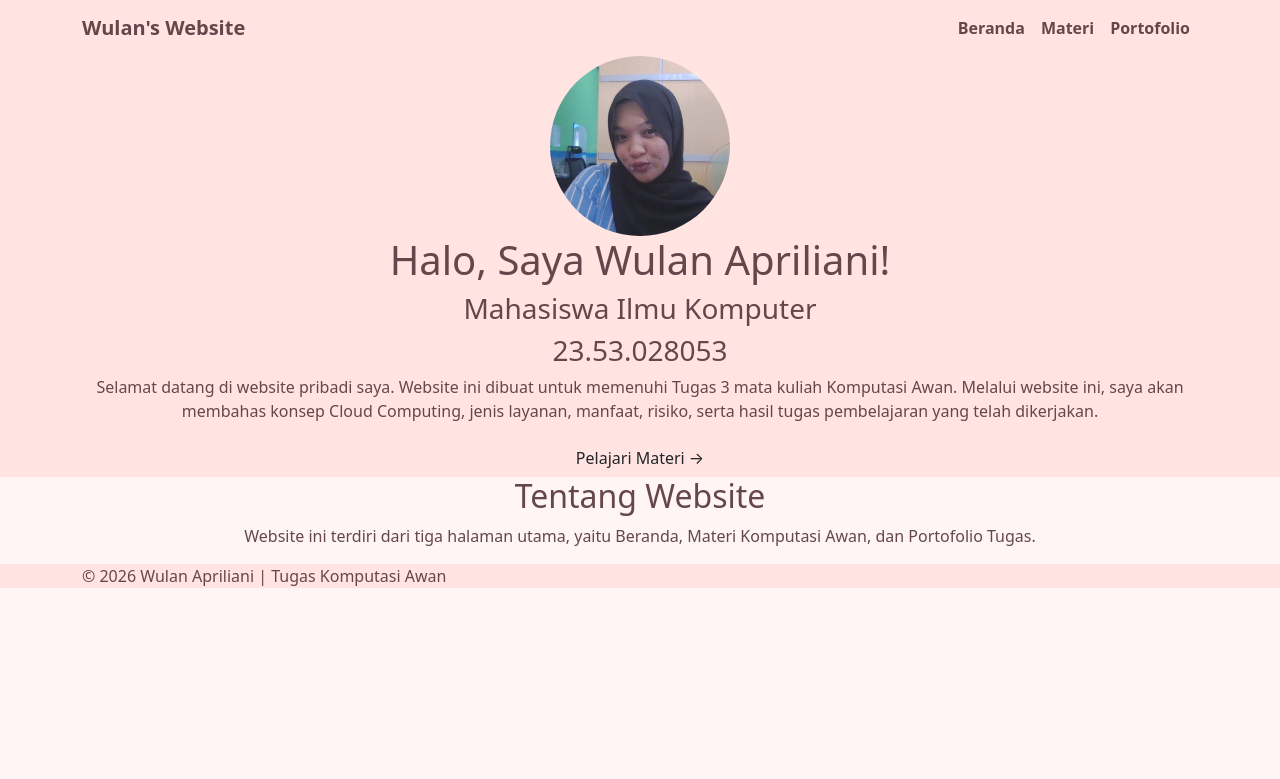
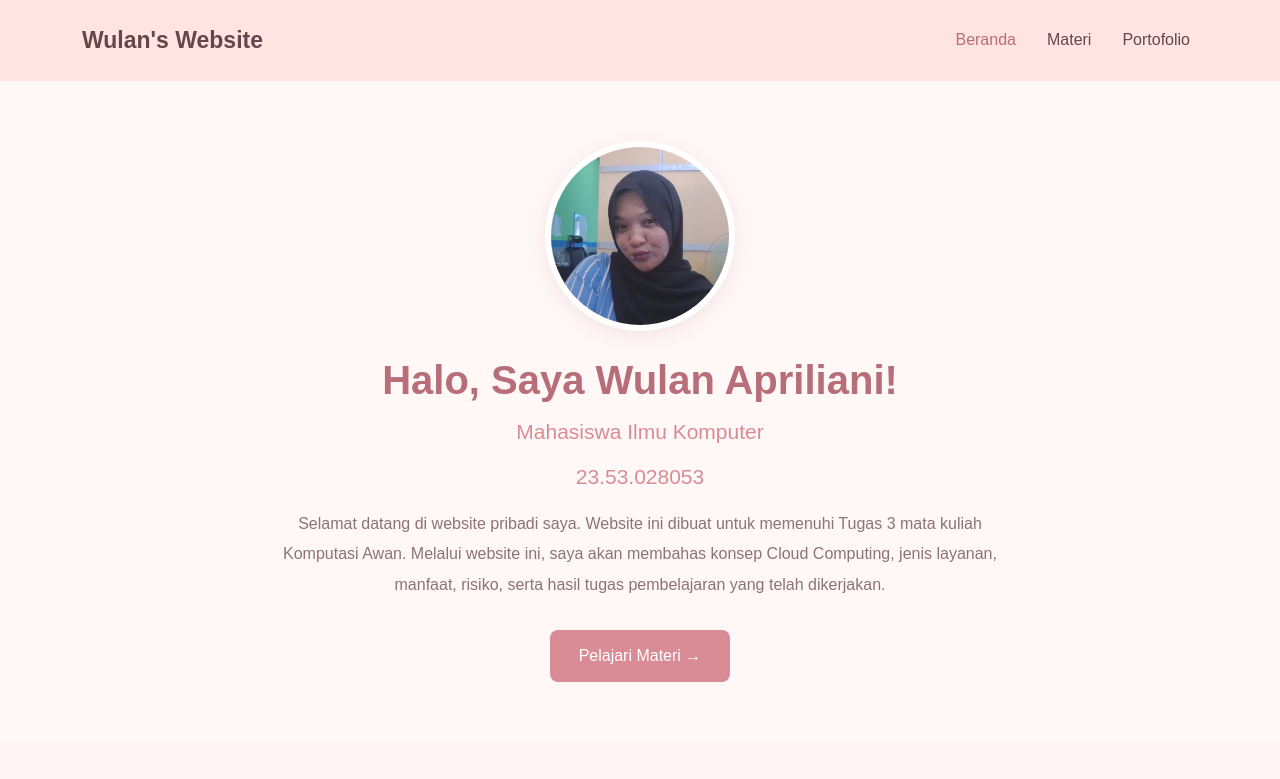
Before and after one commit to wulan260405-cmd/tugas3-cloud-23.53.028053, a plain HTML site: page index.html in a window 1280 px wide. Shown: the top 779 px of the page. Drawn offline with nearby package versions, Linux system fonts and the light colour scheme.

Commit message:
Update style.css

```diff
--- a/asset/CSS/style.css
+++ b/asset/CSS/style.css
@@ -1,107 +1,137 @@
 
-/* ===== TEMA SOFT PINK VERSI 2 ===== */
-
-:root {
-    --pink-main: #FFE4E1;
-    --pink-light: #FFF5F4;
-    --pink-soft: #F8C8C8;
-    --pink-medium: #E8A0A8;
-    --pink-dark: #B76E79;
-    --text-dark: #65474B;
-    --white: #FFFFFF;
+/* DASAR */
+* {
+  margin: 0;
+  padding: 0;
+  box-sizing: border-box;
+  font-family: Arial, sans-serif;
 }
 
 body {
-    background-color: var(--pink-light) !important;
-    color: var(--text-dark);
+  background: #fff8f7;
+  color: #65474b;
 }
 
 /* NAVBAR */
-.navbar {
-    background-color: var(--pink-main) !important;
+.navbar-custom {
+  background: #ffe4e1;
+  padding: 18px 0;
 }
 
-.navbar-brand,
-.navbar .nav-link {
-    color: var(--text-dark) !important;
-    font-weight: 600;
+.navbar-custom .navbar-brand {
+  color: #65474b;
+  font-size: 23px;
 }
 
-.navbar .nav-link:hover {
-    color: var(--pink-dark) !important;
+.navbar-custom .nav-link {
+  color: #65474b;
+  margin-left: 15px;
+  transition: 0.3s;
 }
 
-/* HERO / BAGIAN UTAMA */
-.hero,
-header {
-    background-color: var(--pink-main);
-    color: var(--text-dark);
+.navbar-custom .nav-link:hover,
+.navbar-custom .nav-link.active {
+  color: #b76e79;
 }
 
-/* SECTION */
-section {
-    background-color: var(--pink-light);
+/* HERO */
+.hero {
+  min-height: 80vh;
+  display: flex;
+  align-items: center;
+  justify-content: center;
+  padding: 60px 20px;
+  text-align: center;
 }
 
-/* CARD */
-.card {
-    background-color: var(--white);
-    border: 1px solid var(--pink-soft);
-    border-radius: 15px;
-    color: var(--text-dark);
-    box-shadow: 0 4px 12px rgba(183, 110, 121, 0.10);
+.foto-profil {
+  width: 190px;
+  height: 190px;
+  object-fit: cover;
+  border-radius: 50%;
+  border: 6px solid white;
+  box-shadow: 0 5px 20px rgba(183, 110, 121, 0.15);
+  margin-bottom: 25px;
 }
 
-.card-title {
-    color: var(--pink-dark);
+.hero h1 {
+  color: #b76e79;
+  font-size: 40px;
+  font-weight: bold;
+  margin-bottom: 15px;
+}
+
+.hero h3 {
+  color: #d98c95;
+  font-size: 21px;
+  margin-bottom: 20px;
+}
+
+.deskripsi {
+  max-width: 750px;
+  margin: 0 auto 30px;
+  line-height: 1.9;
+  color: #8b7376;
+  font-size: 16px;
 }
 
 /* TOMBOL */
-.btn-primary {
-    background-color: var(--pink-medium) !important;
-    border-color: var(--pink-medium) !important;
-    color: var(--white) !important;
+.btn-primary-custom {
+  background: #d98c95;
+  color: white;
+  padding: 13px 28px;
+  border-radius: 8px;
+  text-decoration: none;
+  transition: 0.3s;
 }
 
-.btn-primary:hover {
-    background-color: var(--pink-dark) !important;
-    border-color: var(--pink-dark) !important;
+.btn-primary-custom:hover {
+  background: #b76e79;
+  color: white;
+  transform: translateY(-3px);
 }
 
-/* LINK */
-a {
-    color: var(--pink-dark);
+/* INFORMASI */
+.info {
+  background: #fff5f4;
+  padding: 40px 20px;
 }
 
-a:hover {
-    color: #98545E;
+.info h2 {
+  color: #b76e79;
+  font-weight: bold;
+  margin-bottom: 15px;
+}
+
+.info p {
+  color: #8b7376;
+  line-height: 1.8;
 }
 
 /* FOOTER */
 footer {
-    background-color: var(--pink-main) !important;
-    color: var(--text-dark) !important;
+  background: #ffe4e1;
+  color: #65474b;
+  text-align: center;
+  padding: 20px;
 }
 
-/* FORM */
-.form-control {
-    border: 1px solid var(--pink-soft);
-    border-radius: 8px;
+/* RESPONSIVE */
+@media (max-width: 600px) {
+  .foto-profil {
+    width: 155px;
+    height: 155px;
+  }
+
+  .hero h1 {
+    font-size: 30px;
+  }
+
+  .hero h3 {
+    font-size: 18px;
+  }
+
+  .deskripsi {
+    font-size: 14px;
+  }
 }
-
-.form-control:focus {
-    border-color: var(--pink-medium);
-    box-shadow: 0 0 0 0.2rem rgba(232, 160, 168, 0.20);
-}
-
-/* UKURAN FOTO PROFIL */
-.profile-img,
-.profile-photo,
-.hero img {
-    width: 180px;
-    height: 180px;
-    object-fit: cover;
-    border-radius: 50%;
-    display: block;
-    margin: 0 auto;
-}
```
